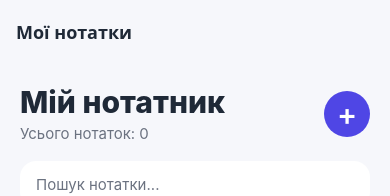
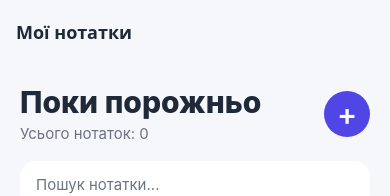
Before and after one commit to Ju11ezzz/Zalik, a React Native app: screen /Notes in a window 390 px wide. Shown: the top 196 px of the page. Built offline with nearby package versions, Linux system fonts and the light colour scheme.

Commit message:
Refine main screen header design

```diff
--- a/src/screens/NotesScreen.js
+++ b/src/screens/NotesScreen.js
@@ -55,6 +55,17 @@ export default function NotesScreen({ navigation }) {
   const hasActiveFilters =
     searchText.trim().length > 0 || selectedColor !== null;
 
+  const sectionTitle =
+    notes.length === 0
+      ? 'Поки порожньо'
+      : hasActiveFilters
+        ? 'Результати'
+        : 'Усі записи';
+
+  const sectionSubtitle = hasActiveFilters
+    ? `Знайдено: ${filteredNotes.length} з ${notes.length}`
+    : `Усього нотаток: ${notes.length}`;
+
   function openEditor(note = null) {
     navigation.navigate('NoteEditor', { note });
   }
@@ -67,14 +78,20 @@ export default function NotesScreen({ navigation }) {
   return (
     <View style={styles.container}>
       <View style={styles.header}>
-        <View>
-          <Text style={styles.title}>Мій нотатник</Text>
-          <Text style={styles.subtitle}>Усього нотаток: {notes.length}</Text>
+        <View style={styles.titleBlock}>
+          <Text style={styles.title} numberOfLines={1}>
+            {sectionTitle}
+          </Text>
+
+          <Text style={styles.subtitle} numberOfLines={1}>
+            {sectionSubtitle}
+          </Text>
         </View>
 
         <TouchableOpacity
           style={styles.smallButton}
           onPress={() => openEditor()}
+          activeOpacity={0.8}
         >
           <Text style={styles.smallButtonText}>+</Text>
         </TouchableOpacity>
@@ -110,6 +127,7 @@ export default function NotesScreen({ navigation }) {
           <TouchableOpacity
             style={styles.mainButton}
             onPress={() => openEditor()}
+            activeOpacity={0.85}
           >
             <Text style={styles.mainButtonText}>Створити нотатку</Text>
           </TouchableOpacity>
@@ -123,7 +141,11 @@ export default function NotesScreen({ navigation }) {
           </Text>
 
           {hasActiveFilters && (
-            <TouchableOpacity style={styles.clearButton} onPress={resetFilters}>
+            <TouchableOpacity
+              style={styles.clearButton}
+              onPress={resetFilters}
+              activeOpacity={0.85}
+            >
               <Text style={styles.clearButtonText}>Скинути фільтри</Text>
             </TouchableOpacity>
           )}
@@ -154,6 +176,10 @@ const styles = StyleSheet.create({
     justifyContent: 'space-between',
     alignItems: 'center',
     marginBottom: 18,
+  },
+  titleBlock: {
+    flex: 1,
+    marginRight: 12,
   },
   title: {
     fontSize: 30,
```
